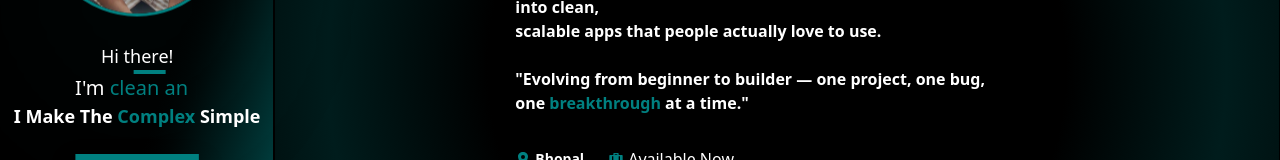
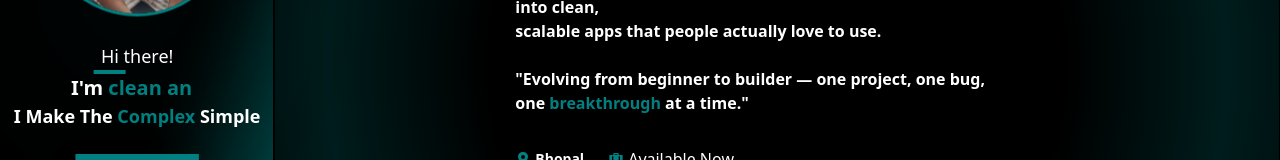
Before and after one commit to Moses-lal/Portfolio, a React (Vite) app: page / in a window 1280 px wide. Shown: the part 333-493 px from the top of the page. Built offline with nearby package versions, Linux system fonts and the light colour scheme.

Commit message:
designing

```diff
--- a/src/components/Animation.jsx
+++ b/src/components/Animation.jsx
@@ -66,11 +66,11 @@ export default function BouncingAvatar() {
 
             {/* Hi There */}
             <span className="font-medium">Hi there!</span>
-            <hr className="w-8 ml-30 border-2 border-[#008080]" />
+            <hr className="w-8 ml-20 border-2 border-[#008080]" />
 
 
             {/*Looping Words Added Here */}
-            <span className="text-xl font-medium">
+            <span className="text-xl font-bold">
               I'm{" "}
               <span className="text-[#008080]">
                 <Typewriter
```
